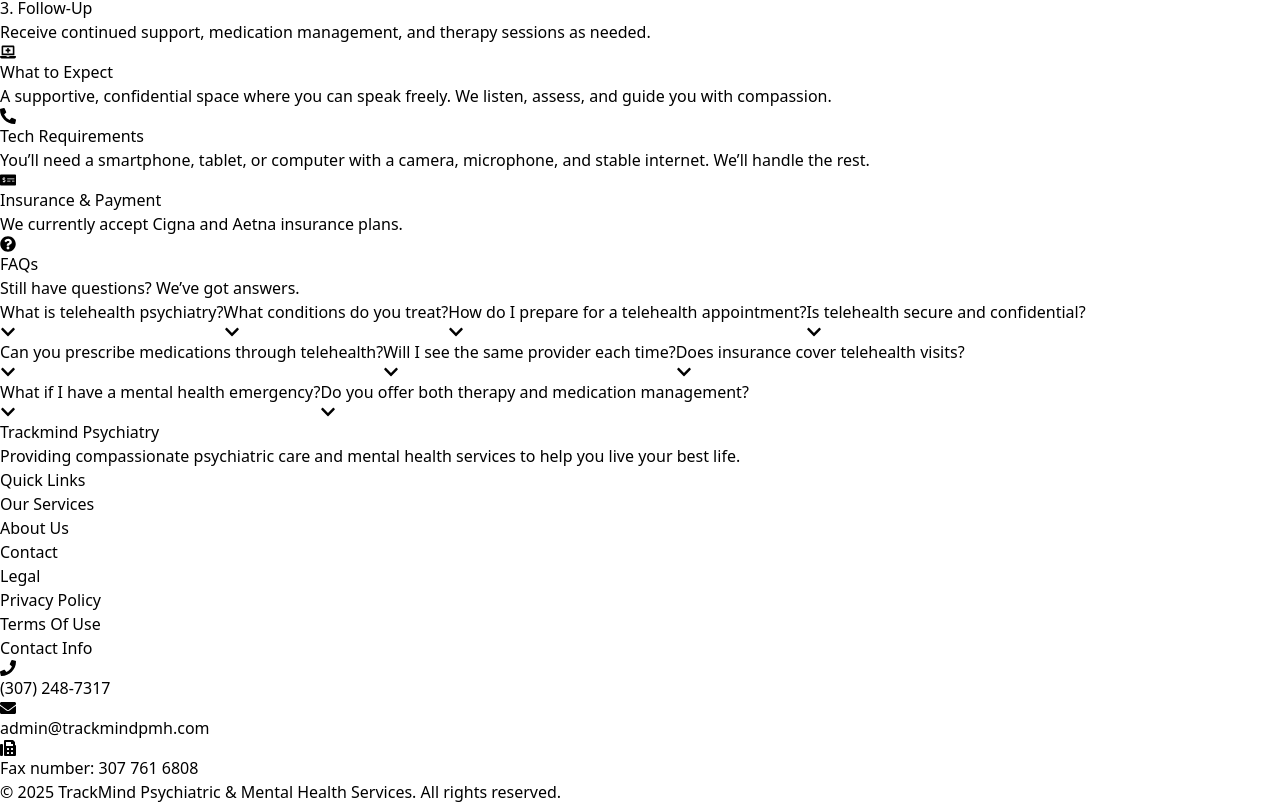
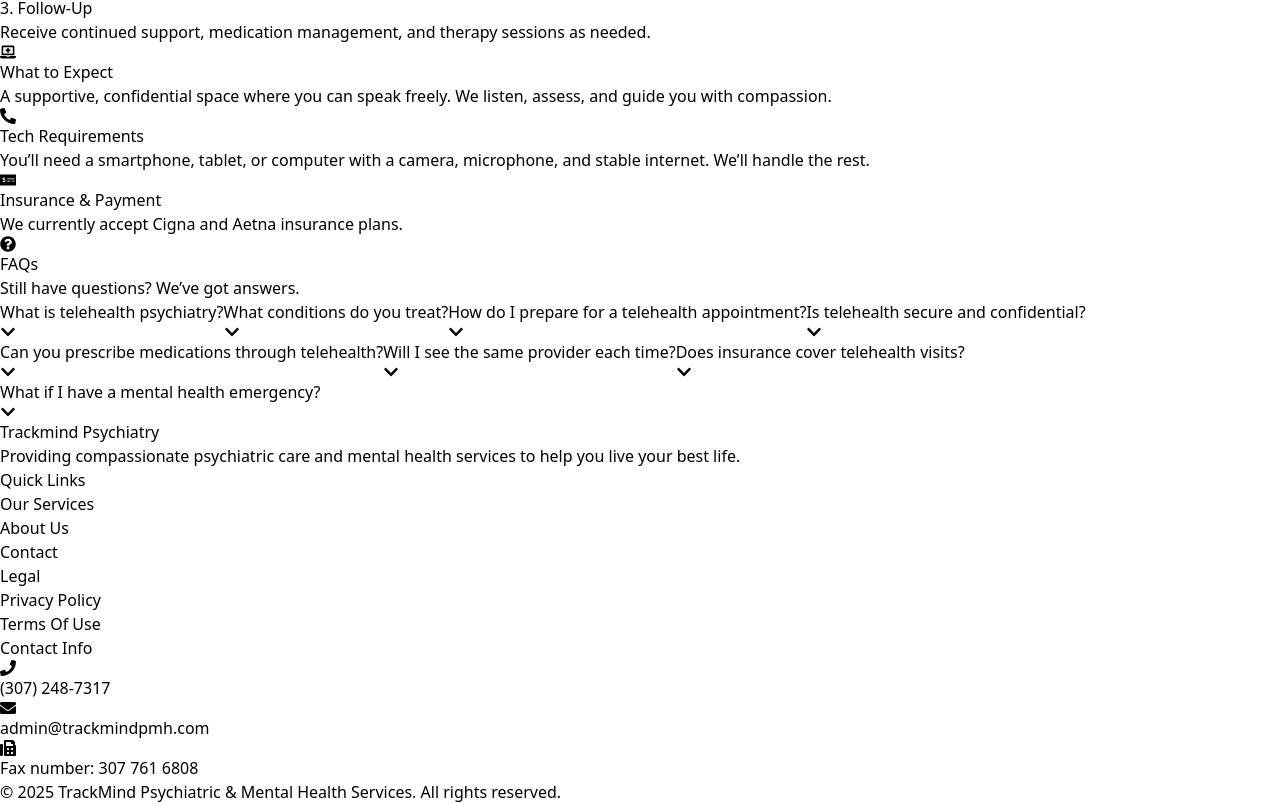
Before and after one commit to ford69/trackmind-teleheath, a React (Vite) app: page /how-it-works in a window 1280 px wide. Shown: the part 1316-2120 px from the top of the page. Built offline with nearby package versions, Linux system fonts and the light colour scheme.

Commit message:
redirects and how it works pages

```diff
--- a/src/pages/HowItWorks.jsx
+++ b/src/pages/HowItWorks.jsx
@@ -54,11 +54,6 @@
     question: "What if I have a mental health emergency?",
     answer:
       "Telehealth is not intended for emergencies.If you are experiencing a crisis, please call 911 or visit your nearest emergency room immediately.",
-  },
-  {
-    question: "Do you offer both therapy and medication management?",
-    answer:
-      "Yes. We provide comprehensive care, including therapy, medication management, or a combination based on your personalized treatment plan.",
   },
 ];
 
```
Also changed, not shown: 1 other file (tests, documents, lock files or other folders).
